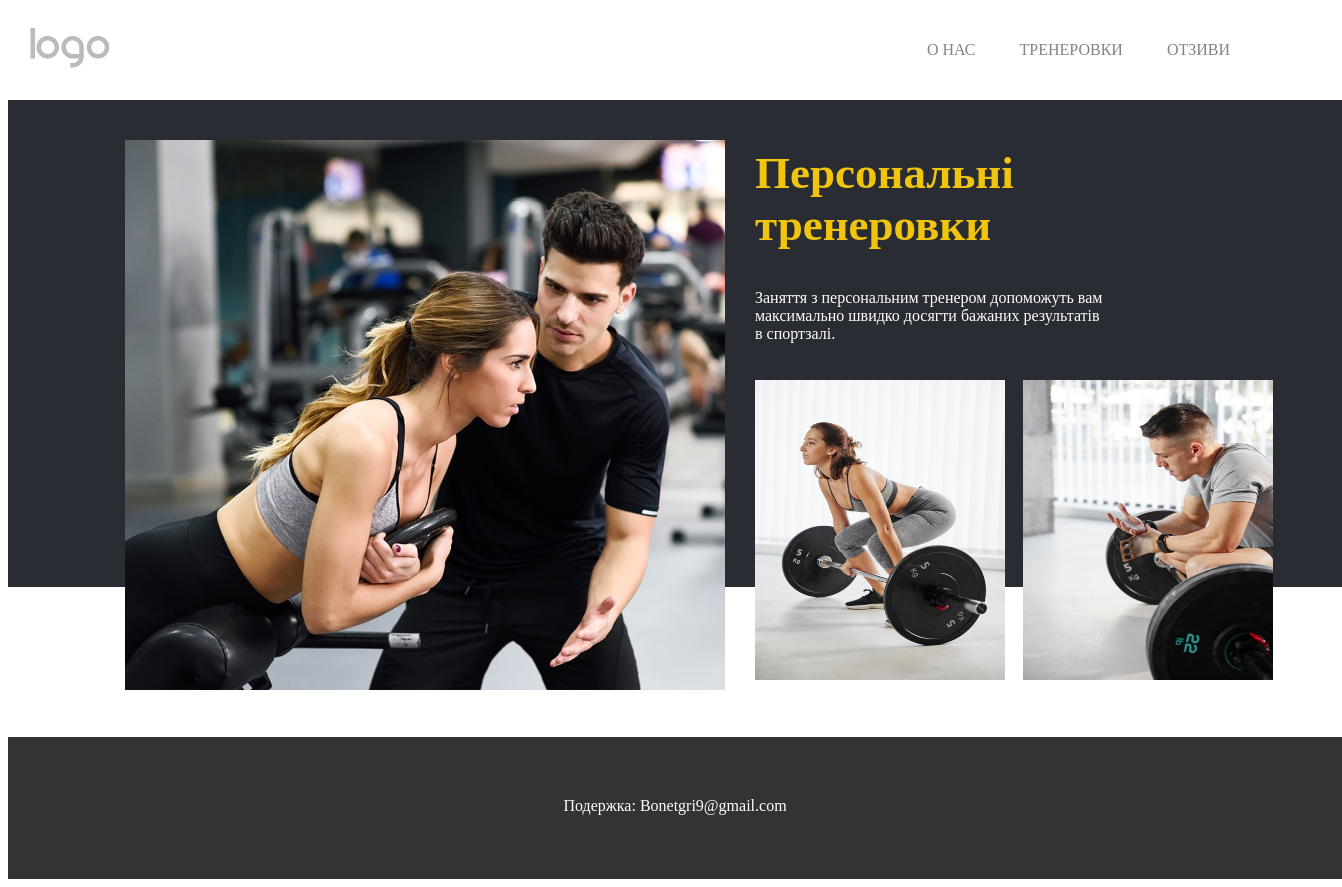
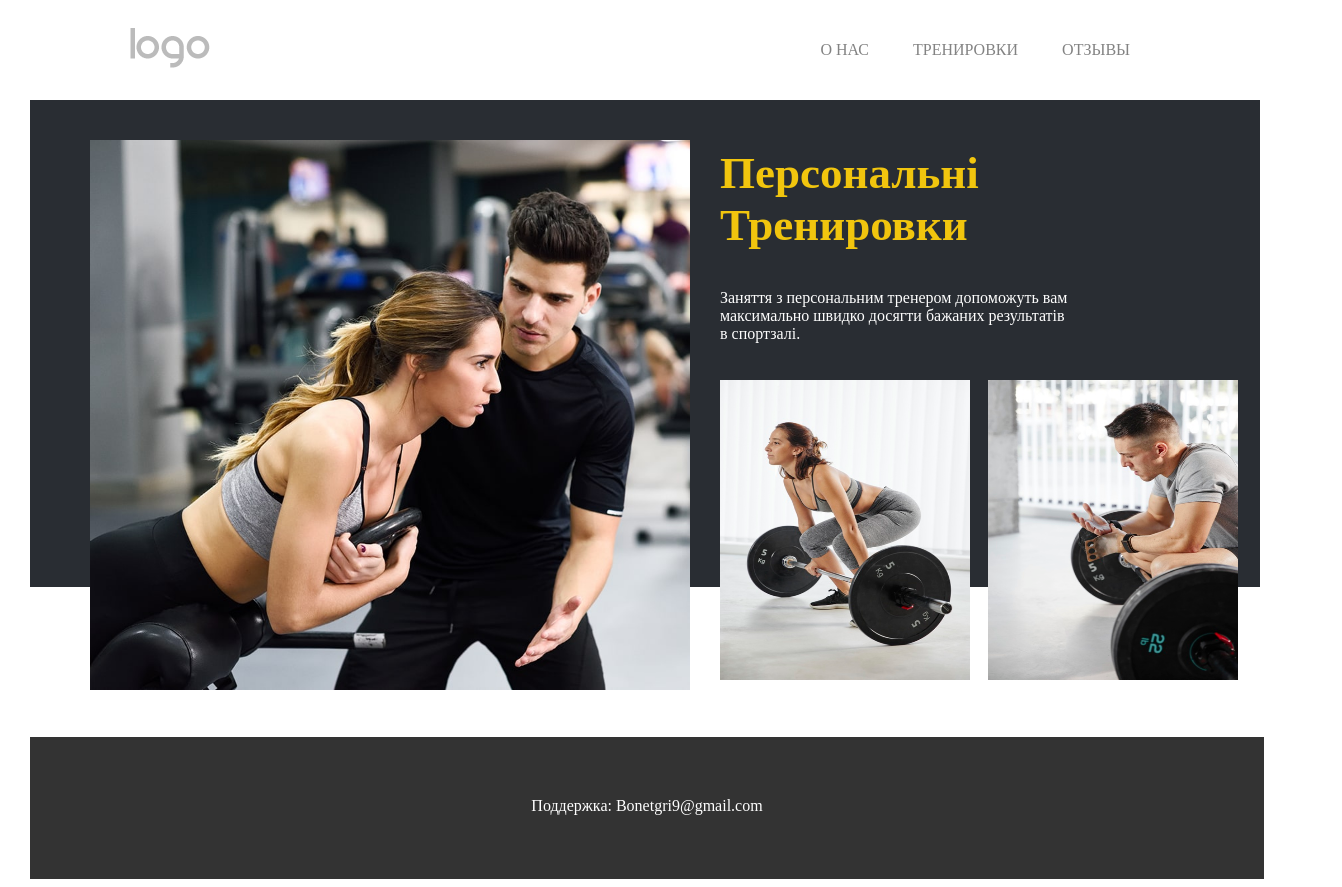
Before and after one commit to Bonetik/sport, a plain HTML site: page index.html in a window 1280 px wide. Shown: the whole page, 1342 px wide, since content can reach past the window. Drawn offline with Linux system fonts and the light colour scheme.

Commit message:
Add files via upload

```diff
--- a/css/style.css
+++ b/css/style.css
@@ -13,6 +13,7 @@
     justify-content: space-between;
     align-items: center;
     height: 80px;
+    padding: 0 100px;
 }
 
 .conteiner{
@@ -56,9 +57,8 @@
 
 .block{
     background: #292d33;
-    width: 1300px;
+    width: 1230px;
     height: 487px;
-    padding: 0 17px;
     margin-top: 100px;
 }
 
@@ -103,7 +103,7 @@
     margin-top: 150px;
     padding: 0 17px;
     background: #333333;
-    width: 1300px;
+    width: 1200px;
     height: 142px;
 }
 .futer_inner{
--- a/index.html
+++ b/index.html
@@ -18,20 +18,20 @@
                 <nav class="menu">
                     <ul class="menu__list">
                     <a href="#" class="menu__list-link">О НАС</a>
-                    <a href="#" class="menu__list-link">ТРЕНЕРОВКИ</a>
-                    <a href="#" class="menu__list-link">ОТЗИВИ</a>
+                    <a href="#" class="menu__list-link">ТРЕНИРОВКИ</a>
+                    <a href="#" class="menu__list-link">ОТЗЫВЫ</a>
                     </ul>
                 </nav>
             </div>
         </div>
 </header>
 <section>
+    <div class="conteiner">
     <div class="block">
-                <div class="conteiner">
                 <div class="img__block">
                     <img src="img/1.jpg" alt="" class="img-1">
                     <div class="hed">
-                        <h2>Персональні <br> тренеровки</h2>
+                        <h2>Персональні <br> Тренировки</h2>
                         <div class="info">
                             Заняття з персональним тренером допоможуть вам <br>максимально швидко досягти бажаних результатів<br> в спортзалі.
                         </div>
@@ -44,11 +44,13 @@
     </div>
 </section>
 <section>
+    <div class="conteiner">
     <div class="futer">
         <footer class="futer_inner">
-            Подержка: Bonetgri9@gmail.com
+            Поддержка: Bonetgri9@gmail.com
         </footer>
     </div>
+</div>
 </section>
 </body>
 </html>
```
